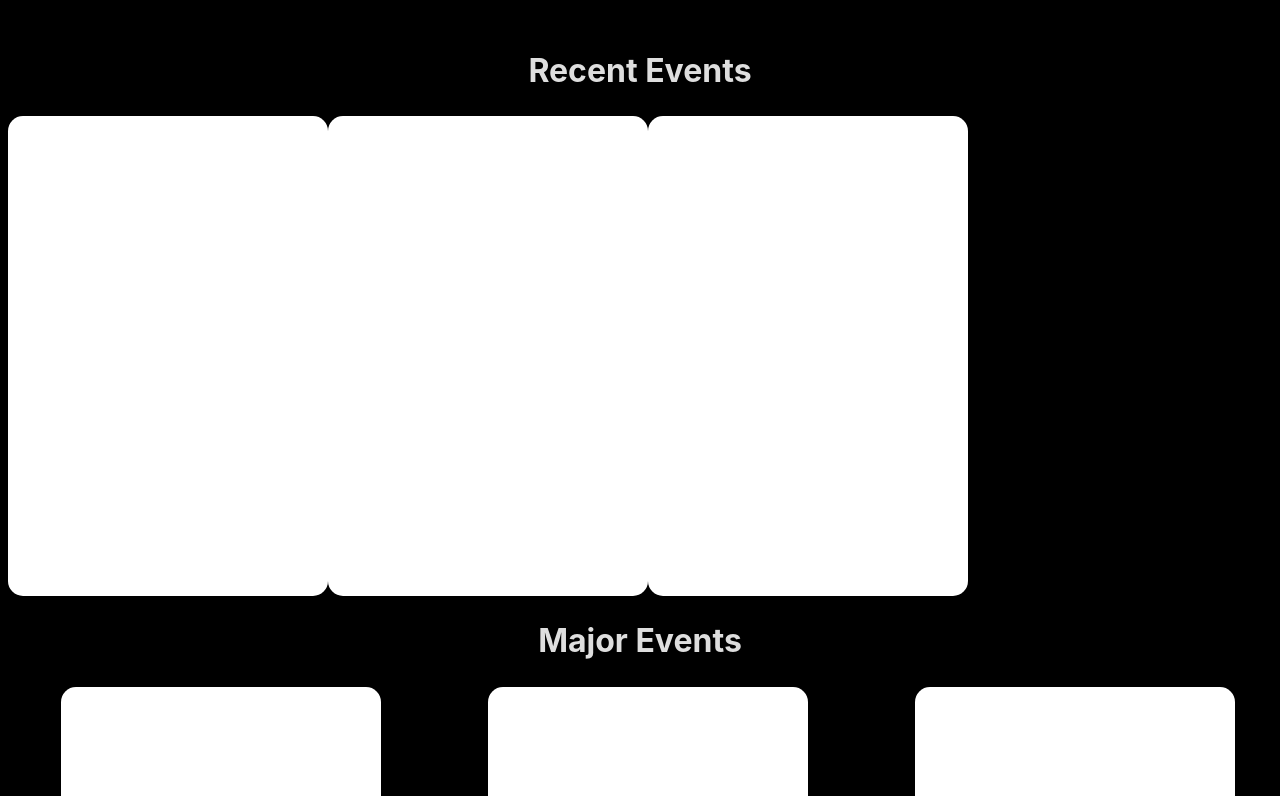
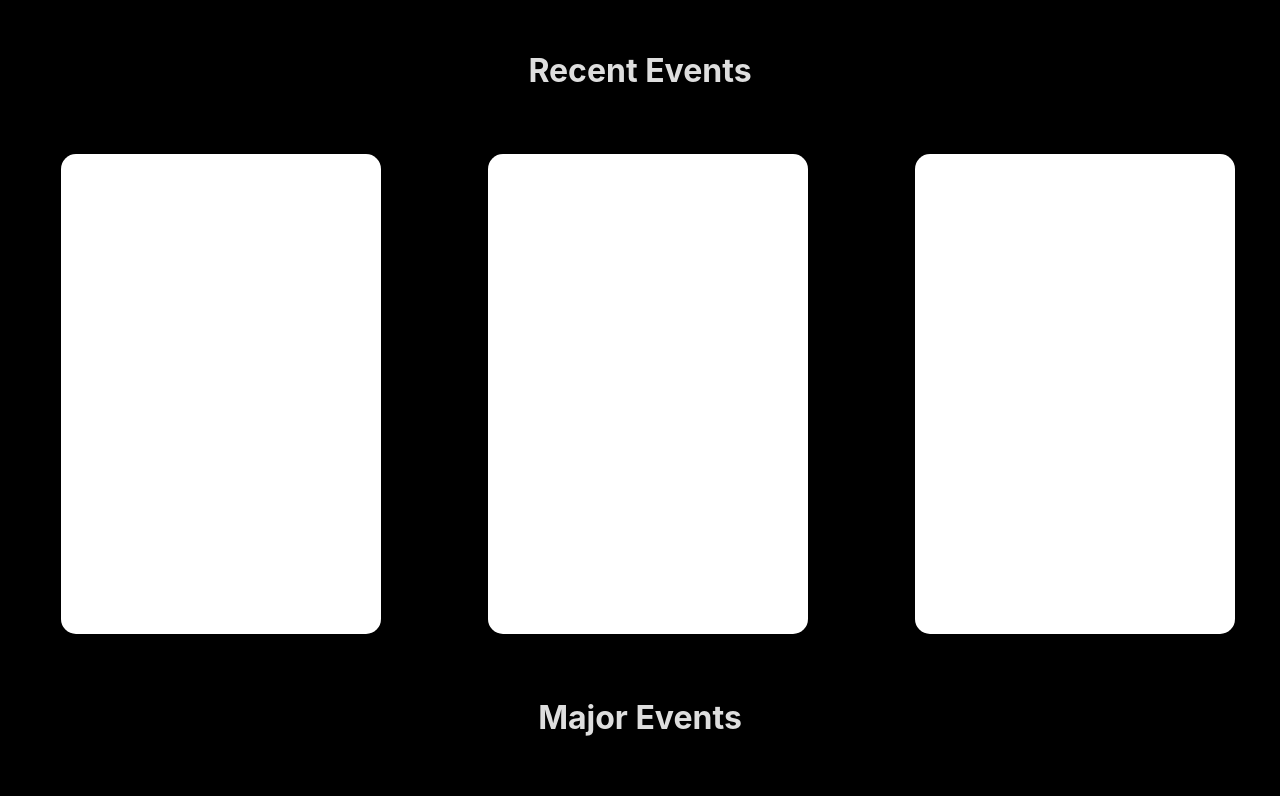
Before and after one commit to Codesandmore/PIE_2024, a React (Vite) app: page /events in a window 1280 px wide. Shown: the part 744-1540 px from the top of the page. Built offline with nearby package versions, Linux system fonts and the light colour scheme.

Commit message:
tweaking Cards

```diff
--- a/components/card.jsx
+++ b/components/card.jsx
@@ -5,6 +5,7 @@ const Card = ({ img, text }) => {
         minWidth: window.innerHeight > window.innerWidth ? "60vw" : "40vh",
         height: window.innerHeight > window.innerWidth ? "90vw" : "60vh",
         backgroundColor: "white",
+        margin: "3%",
         borderRadius: "15px",
       }}
     ></div>
--- a/pages/Events/recentEvents.jsx
+++ b/pages/Events/recentEvents.jsx
@@ -10,7 +10,10 @@ const RecentEvents = () => {
       <div
         style={{
           display: "flex",
-          justifyContent: "flex-start",
+          justifyContent:
+            window.innerHeight > window.innerWidth
+              ? "flex-start"
+              : "space-around",
           width: "100vw",
           alignItems: "center",
           overflowX: "scroll",
```
